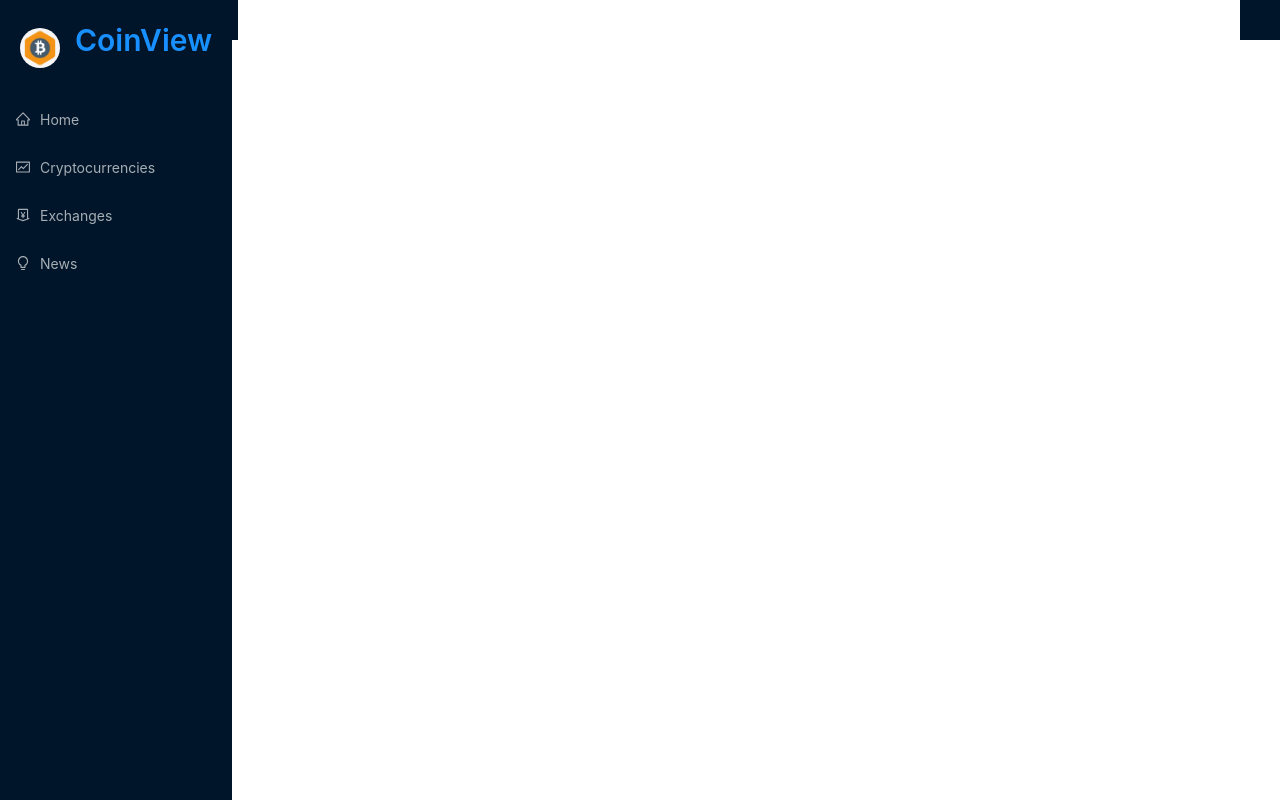
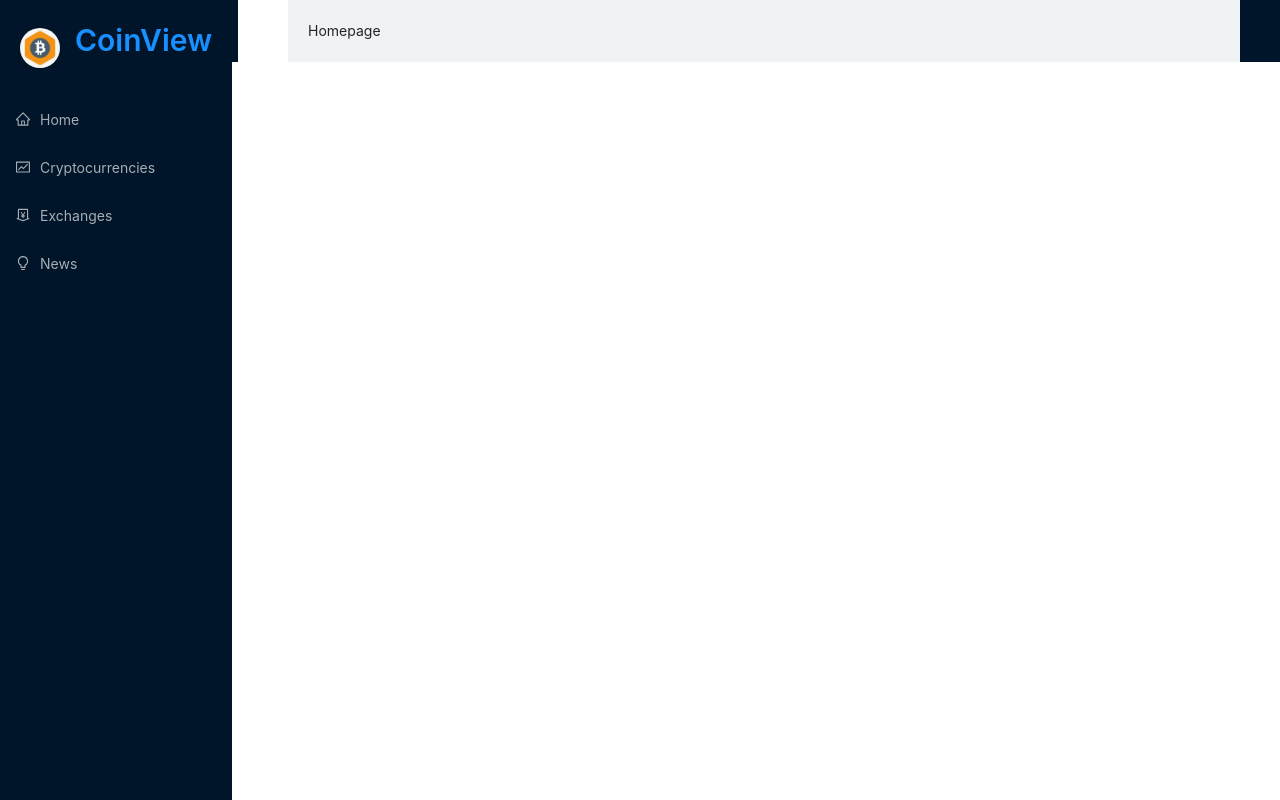
Before and after one commit to Wakodono/wako-solo-capstone, a React (Create React App) app: page / in a window 1280 px wide. Built offline with nearby package versions, Linux system fonts and the light colour scheme.

Commit message:
Fixes routing

```diff
--- a/src/App.js
+++ b/src/App.js
@@ -1,7 +1,8 @@
 import React from 'react'
 import { Layout, Typograpy, Space } from 'antd'
+import { Routes, Route } from 'react-router-dom'
 
-import { Navbar } from './components'
+import { Navbar, Homepage, Cryptocurrencies, Exchanges, CryptoDetails, News } from './components'
 import './App.css'
 
 const App = () => {
@@ -12,7 +13,15 @@ const App = () => {
             </div>
             <div className="main">
               <Layout>
-
+                <div className="routes">
+                    <Routes>
+                        <Route path="/" exact element={<Homepage />} />
+                        <Route path="/cryptocurrencies" exact element={<Cryptocurrencies />} />
+                        <Route path="/exchanges" exact element={<Exchanges />} />
+                        <Route path="/crypto/:coinId" exact element={<CryptoDetails />} />
+                        <Route path="/news" exact element={<News />} />
+                    </Routes>
+                </div>
               </Layout>
             </div>
             <div className="footer"></div>
--- a/src/components/index.js
+++ b/src/components/index.js
@@ -1 +1,6 @@
 export { default as Navbar } from './Navbar'
+export { default as Cryptocurrencies } from './Cryptocurrencies'
+export { default as CryptoDetails } from './CryptoDetails'
+export { default as Exchanges } from './Exchanges'
+export { default as Homepage } from './Homepage'
+export { default as News } from './News'
--- a/src/index.js
+++ b/src/index.js
@@ -3,7 +3,7 @@ import ReactDOM from "react-dom";
 import { BrowserRouter as Router } from "react-router-dom";
 
 import App from "./App";
-import 'antd/dist/antd.css'
+import "antd/dist/antd.css";
 
 ReactDOM.render(
   <Router>
```
